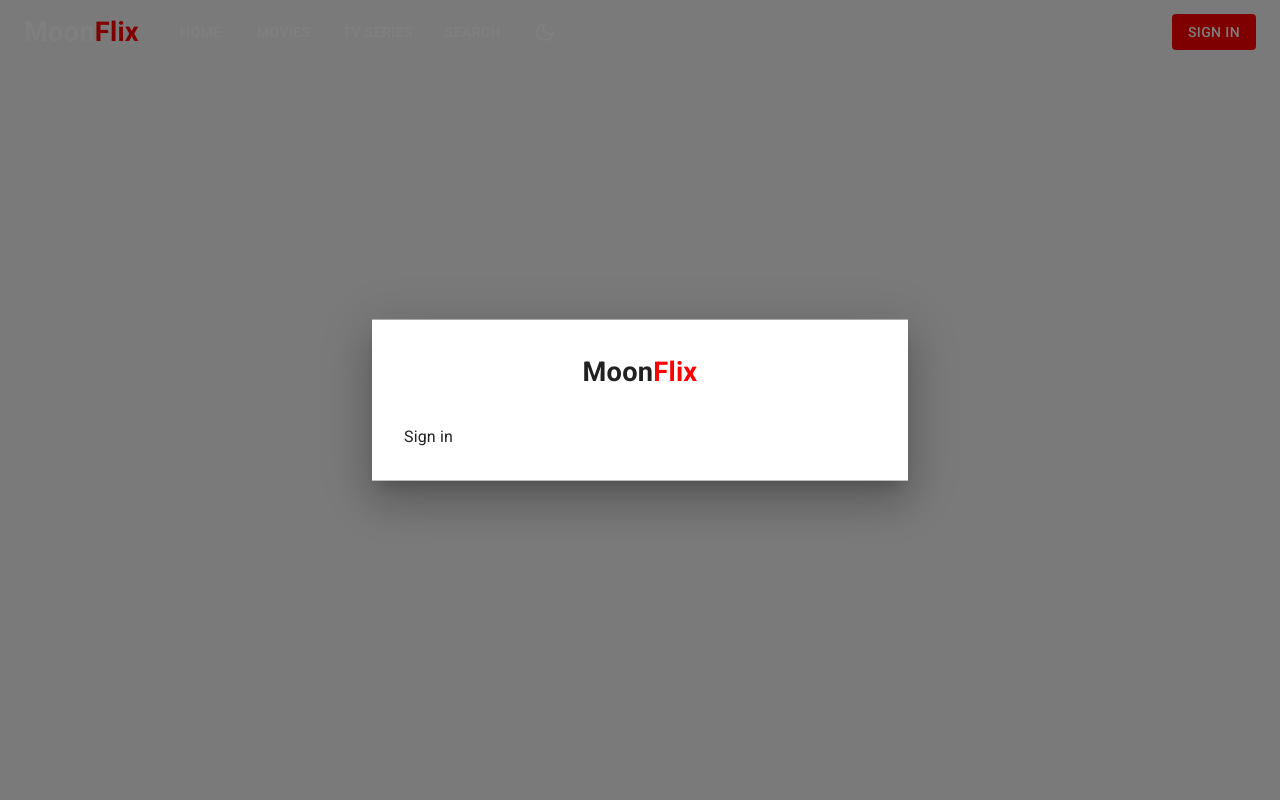
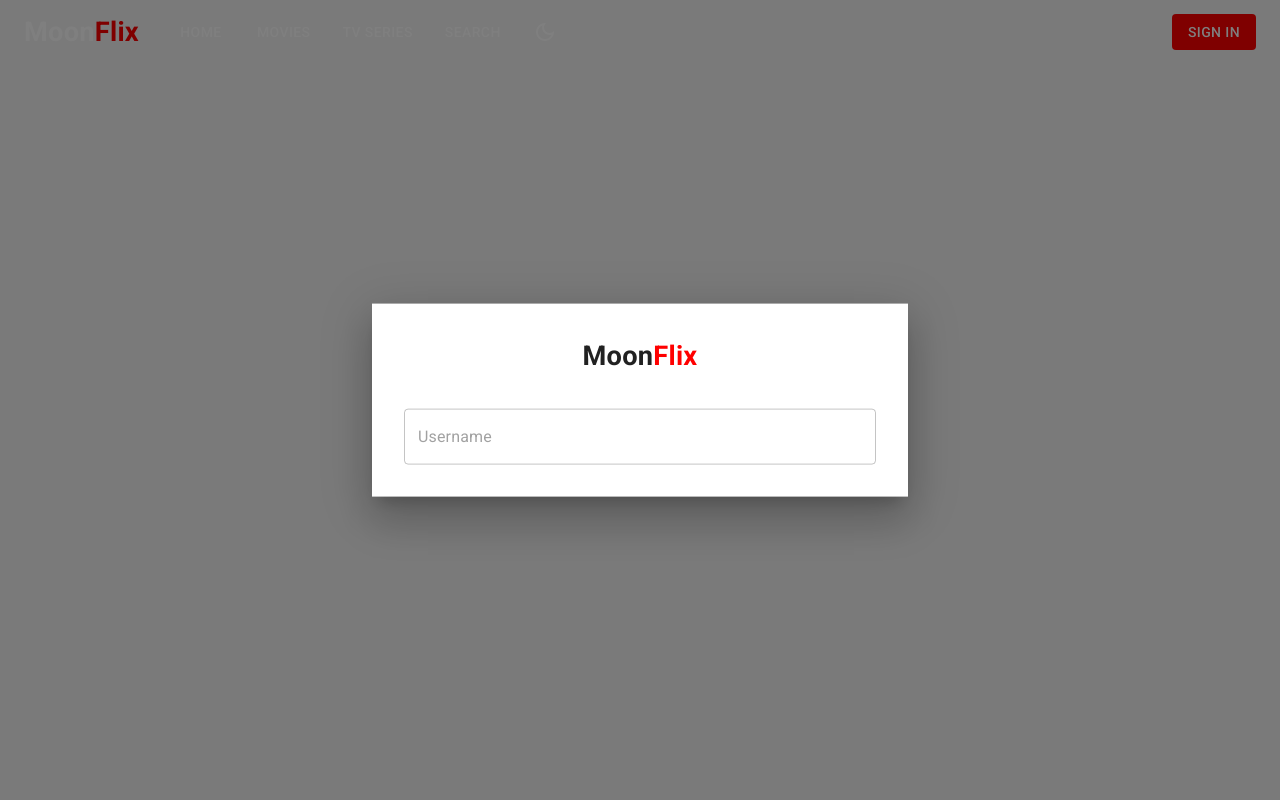
Before and after one commit to RZFalcore/movies_app, a React (Create React App) app in the folder client/: page /password-update in a window 1280 px wide. Shown: the top 800 px of the page. Built offline with nearby package versions, Linux system fonts and the light colour scheme.

Commit message:
signin from in progress, added murkup

```diff
--- a/client/src/api/modules/user.api.js
+++ b/client/src/api/modules/user.api.js
@@ -17,7 +17,7 @@ const userApi = {
       });
       return { response };
     } catch (error) {
-      return { err };
+      return { error };
     }
   },
   signup: async ({ username, password, confirmPassword, displayName }) => {
@@ -30,7 +30,7 @@ const userApi = {
       });
       return { response };
     } catch (error) {
-      return { err };
+      return { error };
     }
   },
   getInfo: async () => {
@@ -38,7 +38,7 @@ const userApi = {
       const response = await privateClient.post(userEndpoints.getInfo);
       return { response };
     } catch (error) {
-      return { err };
+      return { error };
     }
   },
   passwordUpdate: async ({ password, newPassword, confirmPassword }) => {
@@ -51,7 +51,7 @@ const userApi = {
 
       return { response };
     } catch (error) {
-      return { err };
+      return { error };
     }
   },
 };
--- a/client/src/components/common/SigninForm.jsx
+++ b/client/src/components/common/SigninForm.jsx
@@ -43,7 +43,25 @@ const SigninForm = ({ switchAuthState }) => {
         if (err) setErrorMessage(err.message);
       },
     });
-  return <>Sign in</>;
+  return (
+    <Box component="form" onSubmit={signinForm.handlerSubmit}>
+      <Stack spacing={3}>
+        <TextField
+          type="text"
+          placeholder="Username"
+          name="username"
+          value={signinForm.values.username}
+          onChange={signinForm.handleChange}
+          color="success"
+          error={
+            signinForm.touched.username &&
+            signinForm.errors.username !== undefined
+          }
+          helperText={signinForm.touched.username && signinForm.errors.username}
+        />
+      </Stack>
+    </Box>
+  );
 };
 
 export default SigninForm;
```
